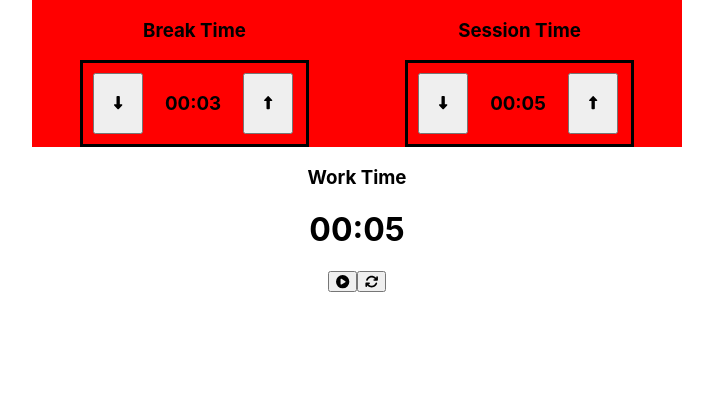
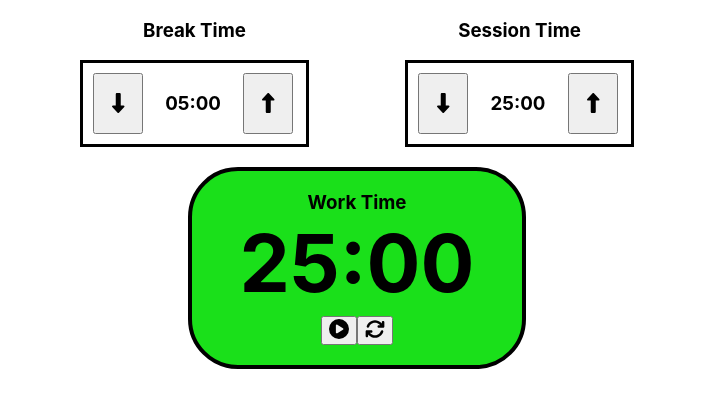
Before and after one commit to AgniveshChaubey/fcc-pomodoro-clock, a React (Create React App) app: page / in a window 1280 px wide. Shown: the top 408 px of the page, without its empty margins (283-996 px from the left). Built offline with nearby package versions, Linux system fonts and the light colour scheme.

Commit message:
logic completed

```diff
--- a/src/components/DisplayTime.js
+++ b/src/components/DisplayTime.js
@@ -5,12 +5,20 @@ import BreakTime from './BreakTime';
 import SessionTime from './SessionTime';
 
 const DisplayTime = () => {
-  const [sessionTime, setSessionTime] = useState(5);
-  const [displayTime, setDisplayTime] = useState(5);
-  const [breakTime, setBreakTime] = useState(3);
+  const [sessionTime, setSessionTime] = useState(25 * 60);
+  const [displayTime, setDisplayTime] = useState(25 * 60);
+  const [breakTime, setBreakTime] = useState(5 * 60);
   const [timerOn, setTimerOn] = useState(false);
   const [onBreak, setOnBreak] = useState(false);
-  const [breakAudio, setBreakAudio] = useState(new Audio('./clockRunning.mp3'));
+  const [breakAudio, setBreakAudio] = useState(
+    new Audio("./clockRinging.mp3")
+  );
+
+  const playSound = () => {
+    breakAudio.currentTime = 0;
+    //setTimeout or timeMode
+    breakAudio.play();
+  }
 
   const formateTime = (time) => {
     var minutes = Math.floor(time / 60);
@@ -19,12 +27,6 @@ const DisplayTime = () => {
       (minutes < 10 ? '0' + minutes : minutes) +
       ':' + (seconds < 10 ? '0' + seconds : seconds)
     )
-  }
-
-  const playSound = () => {
-    breakAudio.currentTime = 0;
-    breakAudio.play();
-    //setTimeout or timeMode
   }
 
   const handlePlayPause = () => {
@@ -40,20 +42,20 @@ const DisplayTime = () => {
           setDisplayTime(previous => {
             if (previous <= 0 && !onBreakVariable) {
               // playSound();
-              onBreakVariable = true;
+              // onBreakVariable = true;
               setOnBreak(true);
               console.log(onBreakVariable);
               return breakTime;
             } else if (previous <= 0 && onBreakVariable) {
               // playSound();
               onBreakVariable = false;
-              setOnBreak(false);
+              // setOnBreak(false);
               console.log(onBreakVariable);
               return sessionTime;
             }
             return previous - 1;
           });
-          nextDate =nextDate + second;
+          nextDate = nextDate + second;
         }
       }, 30);
       localStorage.clear();
@@ -63,8 +65,6 @@ const DisplayTime = () => {
       clearInterval(localStorage.getItem('interval-id'))
     }
     setTimerOn(!timerOn);
-    // console.log(date)
-    // console.log(nextDate)
   };
 
   const handleReset = () => {
@@ -76,7 +76,11 @@ const DisplayTime = () => {
   return (
     <>
       <div className='mainDisplay'>
-        <BreakTime breakTime={breakTime} setBreakTime={setBreakTime} formateTime={formateTime} />
+        <BreakTime
+          breakTime={breakTime}
+          setBreakTime={setBreakTime}
+          formateTime={formateTime}
+        />
         <SessionTime
           sessionTime={sessionTime}
           setSessionTime={setSessionTime}
@@ -86,7 +90,7 @@ const DisplayTime = () => {
         />
       </div>
       <div className="timerDisplay">
-      <h3>{ onBreak ? "Break Time" : "Work Time"}</h3>
+        <h3 className='status'>{onBreak ? "Break Time" : "Work Time"}</h3>
         <h1>{formateTime(displayTime)}</h1>
         <button onClick={handlePlayPause}>
           {timerOn ? <FontAwesomeIcon icon={faCirclePause} /> :
@@ -96,6 +100,7 @@ const DisplayTime = () => {
           <FontAwesomeIcon icon={faSync} />
         </button>
       </div>
+
     </>
   )
 }
--- a/src/components/components.css
+++ b/src/components/components.css
@@ -1,8 +1,13 @@
+/* *{
+    margin: 0;
+    padding: 0;
+} */
+
 .mainDisplay{
     display: grid;
     grid-template-columns: 1fr 1fr;
     margin: auto;
-    background-color: red;
+    /* background-color: red; */
     width: 650px;
 
 }
@@ -14,5 +19,31 @@
     width: 203px;
     border: 3px solid rgb(0, 0, 0);
     padding: 10px;
+}
 
+.status{
+    /* background-color: red; */
+    margin: 0px 0px 0px 0px;
+    padding-top: 20px;
 }
+h1{
+    font-size: 80px;
+    /* background-color: red; */
+    margin: 0px 0px 5px 0px;
+    border-radius: 50%;
+}
+
+button{
+    font-size: 20px;
+}
+.timerDisplay{
+    justify-content: center;
+    align-items: center;
+    margin: auto;
+    border-radius: 50px;
+    background-color: rgb(26, 224, 26);
+    border: 4px solid black;
+    max-width: 330px;
+    padding-bottom: 20px;
+    margin-top: 20px;
+}
```
Also changed, not shown: public/manifest.json, 2 other files (tests, documents, lock files or other folders).
